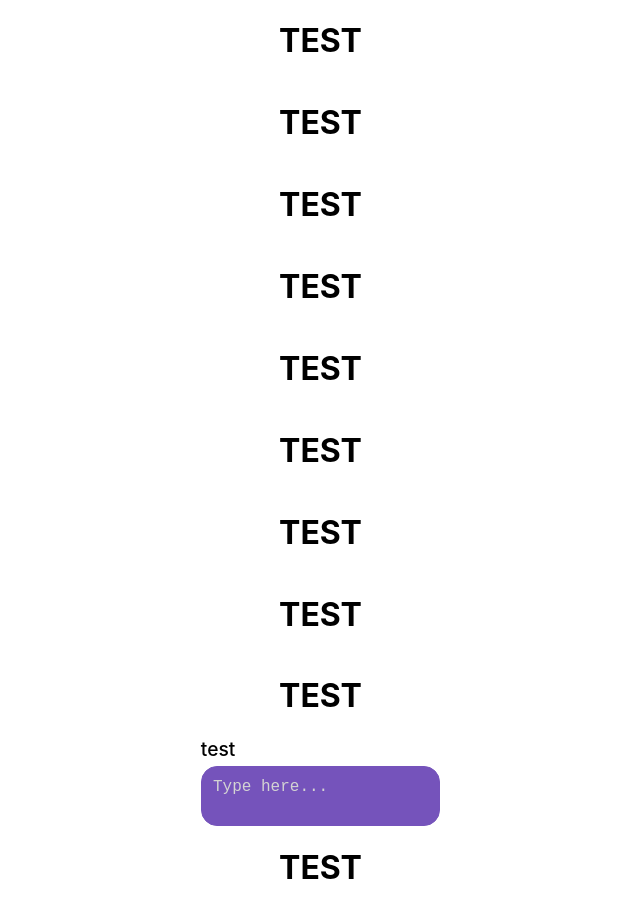
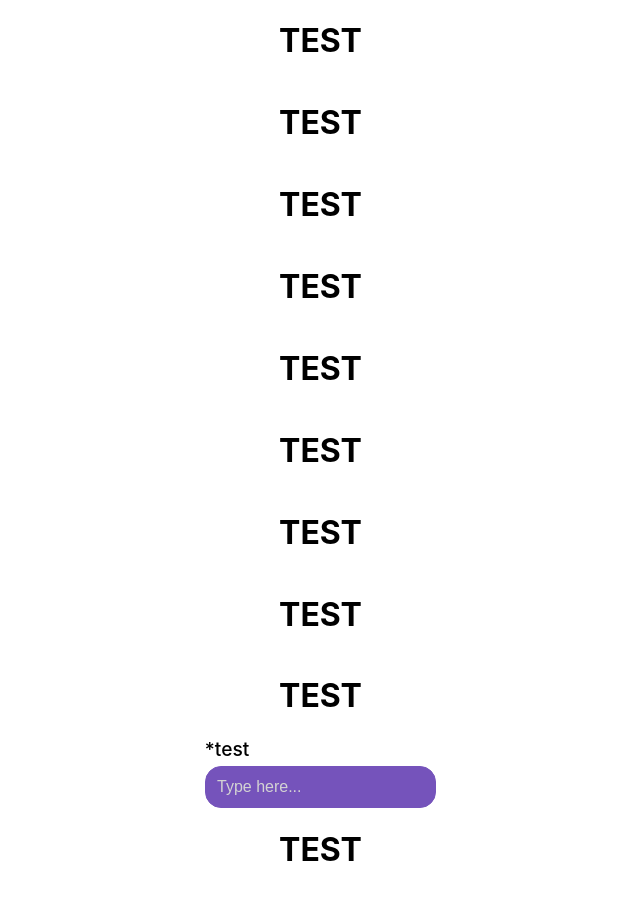
Before and after one commit to thuner2007/ColinsSDX, a React (Create React App) app: page / in a window 1280 px wide. Shown: the top 917 px of the page, without its empty margins (312-952 px from the left). Built offline with nearby package versions, Linux system fonts and the light colour scheme.

Commit message:
fix: simpleinputwithrequired

```diff
--- a/src/App.tsx
+++ b/src/App.tsx
@@ -7,6 +7,7 @@ import SimpleChart1 from "./components/Charts/SimpleChart1/SimpleChart1.tsx";
 import SimpleCheckbox1 from "./components/Checkboxes/SimpleCheckbox1/SimpleCheckbox1.tsx";
 import SimpleVerticalDropdown from "./components/Dropdowns/SimpleVerticalDropdown/SimpleVerticalDropdown.tsx";
 import SimpleBigTextInputWithRequired from "./components/InputFields/SimpleBigTextInputWithRequired/SimpleBigTextInputWithRequired.tsx";
+import SimpleInputWithRequired from "./components/InputFields/SimpleInputWithRequired/SimpleInputWithRequired.tsx";
 function App() {
   const [show, setShow] = useState(false);
   const consoleLogHey = () => {
@@ -23,7 +24,7 @@ function App() {
       <h1>TEST</h1>
       <h1>TEST</h1>
       <h1>TEST</h1>
-      <SimpleBigTextInputWithRequired label="test" required={false} />
+      <SimpleInputWithRequired label="test" required={true} />
       <h1>TEST</h1>
       <h1>TEST</h1>
       <h1>TEST</h1>
--- a/src/components/InputFields/SimpleBigTextInputWithRequired/SimpleBigTextInputWithRequired.tsx
+++ b/src/components/InputFields/SimpleBigTextInputWithRequired/SimpleBigTextInputWithRequired.tsx
@@ -1,6 +1,5 @@
 import React from "react";
 import "./SimpleBigTextInputWithRequired.css";
-import { hover } from "@testing-library/user-event/dist/hover";
 
 interface SimpleBigTextInputWithRequiredProps {
   label: string;
@@ -38,7 +37,7 @@ const SimpleBigTextInputWithRequired: React.FC<
   placeholder,
   placeholderColor,
   disabled,
-  isResizeable: isFlexible,
+  isResizeable,
   focusBorder,
 }) => {
   return (
@@ -62,7 +61,7 @@ const SimpleBigTextInputWithRequired: React.FC<
             margin: margin || "0",
             width: width || "auto",
             height: height || "auto",
-            resize: isFlexible ? "both" : "none",
+            resize: isResizeable ? "both" : "none",
             "--placeholder-color": placeholderColor || "lightgray",
             "--focus-border": focusBorder || "none",
           } as React.CSSProperties
--- a/src/components/InputFields/SimpleInputWithRequired/SimpleInputWithRequired.css
+++ b/src/components/InputFields/SimpleInputWithRequired/SimpleInputWithRequired.css
@@ -1,42 +1,20 @@
 .mainDivSimpleInputWithRequired {
-  height: fit-content;
-  width: fit-content;
+  display: flex;
+  flex-direction: column;
+  justify-content: center;
+  align-items: flex-start;
+  gap: 5px;
 }
 
-.inputSimpleInputWithRequired {
-  padding: 0.5rem;
-  padding-left: 1rem;
-
-  border: 2px solid black;
-  color: black;
+.labelLabelSimpleInputWithRequired {
+  font-size: 1.2rem;
+  font-weight: 500;
 }
 
-.mandatorySpanSimpleInputWithRequired {
-  margin: 0;
-  justify-self: start;
+.textareaSimpleInputWithRequired::placeholder {
+  color: var(--placeholder-color);
 }
 
-.labelHeaderSimpleInputWithRequired {
-  font-size: 1.3rem;
-  font-weight: bold;
-
-  margin: 0;
+.textareaSimpleInputWithRequired:focus {
+  outline: var(--focus-border);
 }
-
-#labelDivSimpleInputWithRequired {
-  display: flex;
-  margin-bottom: 0.2rem;
-
-  width: 100%;
-}
-
-.errorMessageSimpleInputWithRequired {
-  margin: 0;
-  margin-top: 0.2rem;
-  margin-left: 0.5rem;
-
-  color: red;
-  font-size: 1rem;
-
-  height: 1.2rem;
-}
--- a/src/components/InputFields/SimpleInputWithRequired/SimpleInputWithRequired.tsx
+++ b/src/components/InputFields/SimpleInputWithRequired/SimpleInputWithRequired.tsx
@@ -1,80 +1,70 @@
-import React from 'react';
-import './SimpleInputWithRequired.css';
+import React from "react";
+import "./SimpleInputWithRequired.css";
 
 interface SimpleInputWithRequiredProps {
-  showBorder?: boolean;
+  label: string;
+  required: boolean;
+  border?: string;
+  borderRadius?: string;
+  backgroundColor?: string;
+  color?: string;
+  fontSize?: string;
+  padding?: string;
+  margin?: string;
   width?: string;
+  height?: string;
   placeholder?: string;
-  label?: string;
-  fontSize?: string;
-  borderRadius?: string;
-  required?: boolean;
-  hasError?: boolean;
-  errorMessage?: string;
-  maxLength?: number;
-  labelAlign?: 'start' | 'center' | 'end';
-  onTextChange?: (event: React.ChangeEvent<HTMLInputElement>) => void;
+  placeholderColor?: string;
+  disabled?: boolean;
+  isResizeable?: boolean;
+  focusBorder?: string;
 }
 
 const SimpleInputWithRequired: React.FC<SimpleInputWithRequiredProps> = ({
-  showBorder,
+  label,
+  required,
+  border,
+  borderRadius,
+  backgroundColor,
+  color,
+  fontSize,
+  padding,
+  margin,
   width,
+  height,
   placeholder,
-  fontSize,
-  required,
-  label,
-  borderRadius,
-  hasError,
-  errorMessage,
-  maxLength,
-  labelAlign,
-  onTextChange,
+  placeholderColor,
+  disabled,
+  focusBorder,
 }) => {
-  const getRandomColor = () => {
-    const letters = '0123456789ABCDEF';
-    let color = '#';
-    for (let i = 0; i < 6; i++) {
-      color += letters[Math.floor(Math.random() * 16)];
-    }
-    return color;
-  };
-  const randomBorderColor = getRandomColor();
   return (
-    <div
-      className="mainDivSimpleInputWithRequired"
-      style={{ border: showBorder ? `2px solid ${randomBorderColor}` : 'none' }}
-    >
-      <div
-        id="labelDivSimpleInputWithRequired"
-        style={{ justifyContent: labelAlign ? labelAlign : 'start' }}
-      >
+    <div className="mainDivSimpleInputWithRequired">
+      <label className="labelLabelSimpleInputWithRequired">
         {required && (
-          <span
-            className="mandatorySpanSimpleInputWithRequired"
-            style={{
-              color: hasError ? 'red' : 'black',
-            }}
-          >
-            *
-          </span>
+          <span className="requiredSpanSimpleInputWithRequired">*</span>
         )}
-        {label && (
-          <h2 className="labelHeaderSimpleInputWithRequired">{label}</h2>
-        )}
-      </div>
-
+        {label}
+      </label>
       <input
-        className="inputSimpleInputWithRequired"
-        style={{
-          borderRadius: borderRadius ? borderRadius : '1rem',
-          width: width ? width : '88%',
-          fontSize: fontSize ? fontSize : '1rem',
-        }}
-        placeholder={placeholder ? placeholder : 'Type here...'}
-        onChange={onTextChange}
-        maxLength={maxLength ? maxLength : 1000}
+        className="textareaSimpleInputWithRequired"
+        style={
+          {
+            border: border || "1px solid #7553BB",
+            borderRadius: borderRadius || "1rem",
+            backgroundColor: backgroundColor || "#7553BB",
+            color: color || "white",
+            fontSize: fontSize || "1rem",
+            padding: padding || "0.7rem",
+            margin: margin || "0",
+            width: width || "auto",
+            height: height || "auto",
+            "--placeholder-color": placeholderColor || "lightgray",
+            "--focus-border": focusBorder || "none",
+          } as React.CSSProperties
+        }
+        placeholder={placeholder || "Type here..."}
+        disabled={disabled}
       />
-      <p className="errorMessageSimpleInputWithRequired">{errorMessage}</p>
     </div>
   );
 };
```
